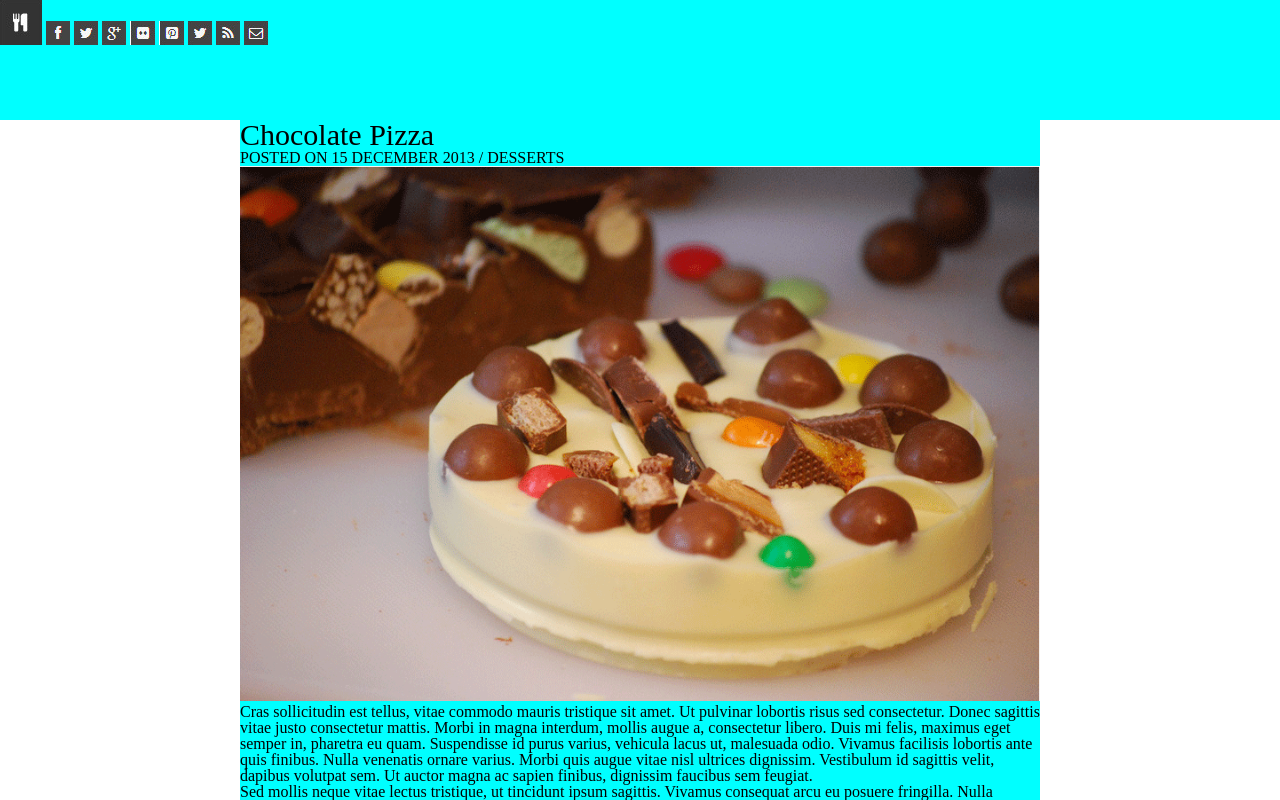
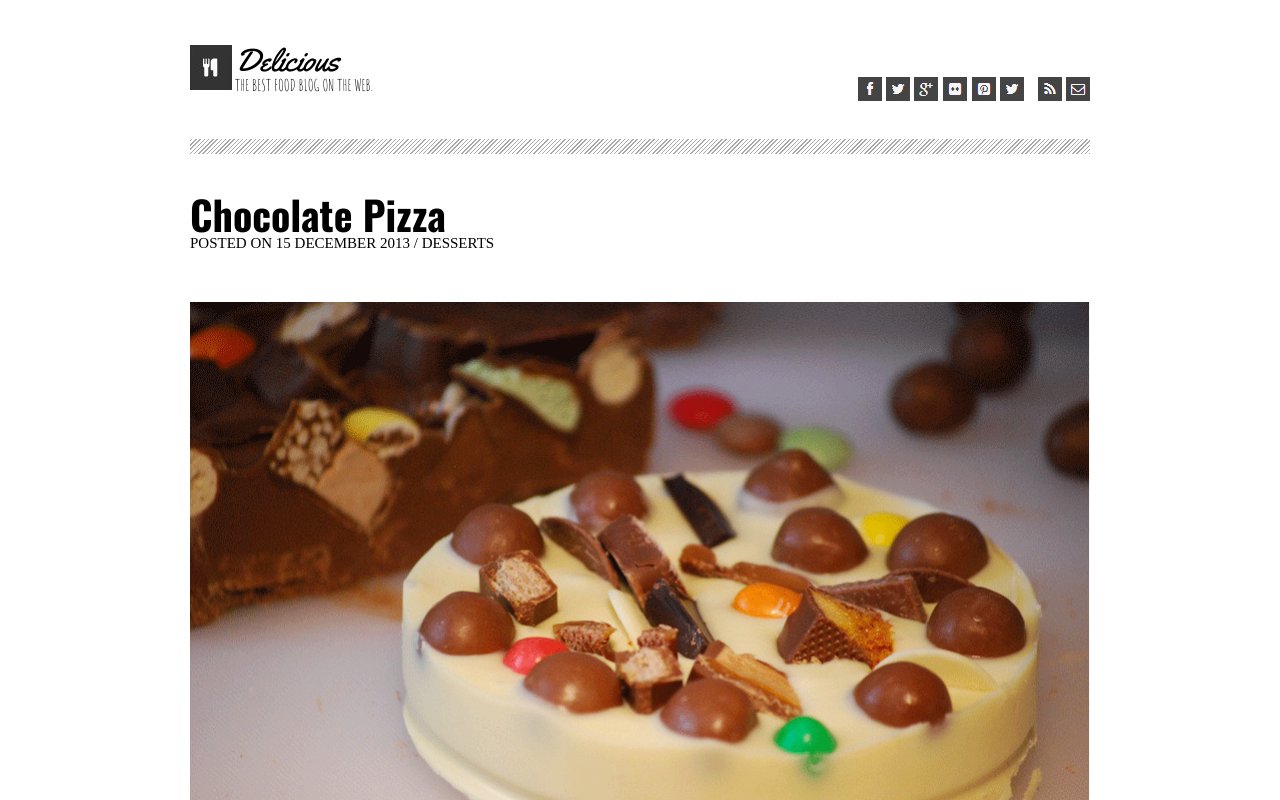
Before and after one commit to anaa0hh/chocolate-pizza, a plain HTML site: page index.html in a window 1280 px wide. Shown: the top 800 px of the page. Drawn offline with nearby package versions, Linux system fonts and the light colour scheme.

Commit message:
first half of css complete.

```diff
--- a/index.html
+++ b/index.html
@@ -5,21 +5,27 @@
     <link rel="stylesheet" href="style.css" />
     <link rel="stylesheet" href="reset.css" />
 </head>
-
+<div class="content">
 <header>
     <nav>
-        <img src="images/logo.png">
+        <img id="chocoPizzaLogo" src="images/logo.png">
+
+        <h2>Delicious</h2><br>
+        <h3>THE BEST FOOD BLOG ON THE WEB.</h3>
+
+        <div id="socmed">
 
         <img src="images/fb-icon.png">
         <img src="images/twit-icon.png">
         <img src="images/gp-icon.png">
         <img src="images/flic-icon.png">
         <img src="images/pint-icon.png">
-        <img src="images/twit-icon.png">
+        <img id="twitter" src="images/twit-icon.png">
 
         <img src="images/rss-icon.png">
         <img src="images/mail-icon.png">
-
+        </div>
+        <div class="repeating-linear"></div>
 </nav>
 </header>
 
@@ -27,17 +33,18 @@
 
 
 <body>
-    <main>
+        <link href="https://fonts.googleapis.com/css?family=Amatic+SC|Bad+Script|Oswald:700|Yellowtail" rel="stylesheet">
+
     <h1>Chocolate Pizza</h1>
     <h4>POSTED ON 15 DECEMBER 2013 / DESSERTS</h4>
-    <img src="images/choco-pizza.png">
+    <img id="choco-pizza" src="images/choco-pizza.png">
 
     <p>Cras sollicitudin est tellus, vitae commodo mauris tristique sit amet. Ut pulvinar lobortis risus sed consectetur. Donec sagittis vitae justo consectetur        mattis. Morbi in magna interdum, mollis augue a, consectetur libero. Duis mi felis, maximus eget semper in, pharetra eu quam. Suspendisse id purus varius,      vehicula lacus ut, malesuada odio. Vivamus facilisis lobortis ante quis finibus. Nulla venenatis ornare varius. Morbi quis augue vitae nisl ultrices            dignissim. Vestibulum id sagittis velit, dapibus volutpat sem. Ut auctor magna ac sapien finibus, dignissim faucibus sem feugiat.</p>
 
     <p>Sed mollis neque vitae lectus tristique, ut tincidunt ipsum sagittis. Vivamus consequat arcu eu posuere fringilla. Nulla eleifend commodo faucibus. In           tincidunt dui at magna hendrerit consectetur. Maecenas vel convallis tortor. Duis eu orci hendrerit, feugiat enim non, imperdiet tellus. Sed posuere            facilisis luctus.</p>
 
     <p>Quisque id metus in magna volutpat tempor. Nulla non interdum eros. Nulla a ante id dolor molestie facilisis. In ultrices lorem id nunc mollis, id posuere       orci sodales. Duis dignissim dignissim molestie. Integer nulla lacus, ornare quis fringilla id, venenatis ac orci. Pellentesque vel risus malesuada,            ultricies enim non, fringilla neque. Interdum et malesuada fames ac ante ipsum primis in faucibus.</p>
-
+<!-- <div>
     <ul>
         <li>1 1/2 cups milk</li>
         <li>1/2 cup mascarpone</li>
@@ -45,6 +52,8 @@
         <li>1lb Black Mission Figs</li>
         <li>1/2 cup brown sugar</li>
         <li>2-4 tbsp water</li>
+    </ul>
+
 
         <li>1 1/2 cups heavy cream/li>
         <li>1/3 granulated sugar</li>
@@ -53,17 +62,24 @@
         <li>2 tbsp butter</li>
         <li>1 cup honey roasted pecans, roughly chopped</li>
     </ul>
+</div> -->
 
+<div class="repeating-linear"></div>
     <!--!!!!!!!!!!!!!!!!!!!!!!!!!!!!!!!!!!!!!!!!!!!!!!!!!!!!!!!!!!!!!!!!!!!!!!!-->
 
-    <h2>Vanessa Stevenson</h2>
-     Food enthusiast, photography fan. Add a punch of raw foodism and thats pretty much who I am.</p>
-</main>
 </body>
 
 <footer>
+
+        <img id="review" src="images/van-pic.png">
+        <h2 id="vanessaName">Vanessa Stevenson</h2><br>
+         <h2 id="vanessaComment">Food enthusiast, photography fan. Add a punch of raw foodism and thats pretty much who I am.</h2><br>
+
+
     <img src="images/small-logo.png">
 
 
 </footer>
+</div>
+
 </html>
--- a/style.css
+++ b/style.css
@@ -1,31 +1,93 @@
-body {
-    font-family: Arial, Helvetica, sans-serif;
+.content {
+    max-width: 900px;
+    margin: auto;
 }
 
-    main h1 {
-    font-size: 30px;
+header nav {
+    margin-top: 45px;
+}
+#chocoPizzaLogo {
+    float:left;
+    margin-right: 3px;
 }
 
 
-header {
-    background-color: aqua;
-    height: 120px;
+body p{
+    font-family: 'Times New Roman', Times, serif;
+    font-size: 23px;
+    color: rgb(170, 170, 170);
 
 }
 
-main {
-    width: 800px;
-    background-color: aqua;
-    margin: 0px auto;
+header h2 {
+    font-family: 'Yellowtail', cursive;
+    font-size: 32px;
+    display:inline;
 
 }
 
-main img {
-    width: 800px;
+header h3 {
+    font-family: 'Amatic SC', cursive;
+    display: inline;
 }
 
-footer {
-    width: 800px;
-    background-color: purple;
-    margin: 30px auto;
+
+
+  .repeating-linear{
+    width: 900px;
+    height: 15px;
+    margin-top: 45px;
+    margin-bottom: 40px;
+  }.repeating-linear {
+    background: repeating-linear-gradient(-45deg, rgb(170, 170, 170), rgb(170, 170, 170) 1px, rgb(255, 255, 255) 1px, rgb(255, 255, 255) 3px);
+  }
+
+
+body h1 {
+    font-size: 40px;
+    margin: 30px 0px 2px 0px;
+    font-family: 'Oswald', sans-serif;
+    border-top-color: gray
 }
+
+body h4 {
+    font-size: 15px;
+    margin: 0px 0px 50px 0px;
+    border-bottom-width: 10px;
+    border-bottom-color: aquamarine;
+}
+
+#socmed {
+    float:right;
+}
+
+img#twitter {
+    margin-right: 10px;
+}
+
+p {
+    width:900px;
+}
+
+img#choco-pizza {
+    width:900px;
+    align-content: center;
+}
+
+#review {
+    float:left;
+    margin-right: 10px;
+}
+
+#vanessaName {
+    font-size: 25px;
+    font-style: bold;
+    color:black;
+    text-align: left;
+    float: left;
+}
+#vanessaComment {
+    display:inline;
+    font-size: 20px;
+    color: rgb(170, 170, 170);
+}
```
